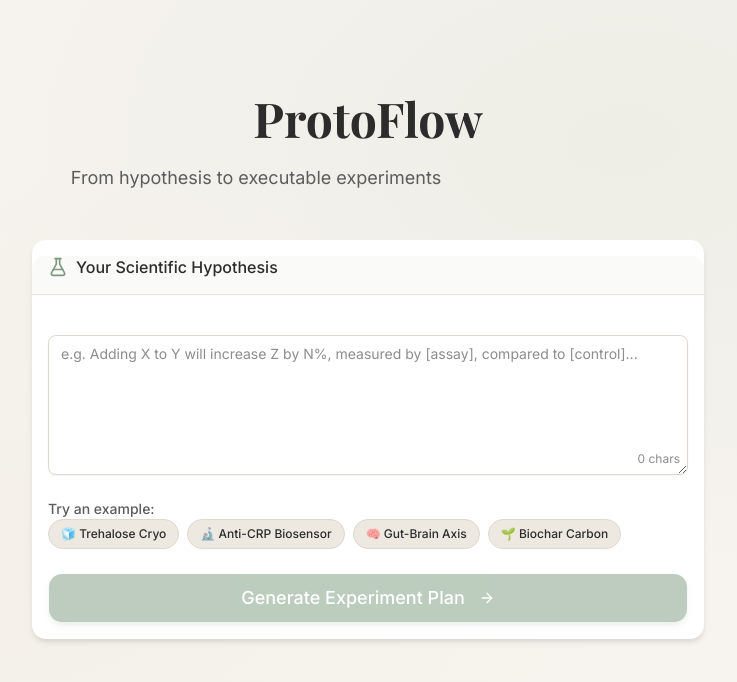
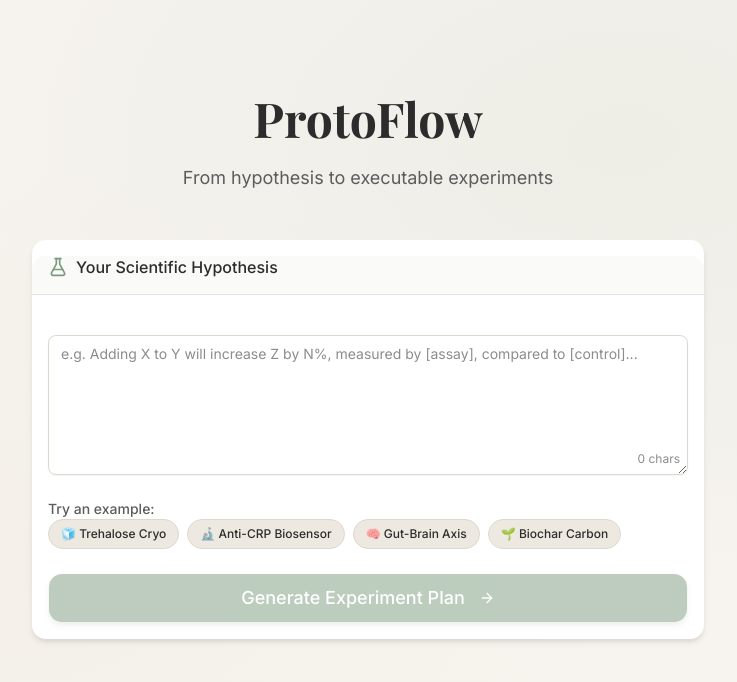
Before and after one commit to SyedaAfiaShah/ProtoFlow, a Next.js app: page / in a window 1280 px wide. Shown: the top 682 px of the page, without its empty margins (272-1009 px from the left). Built offline with nearby package versions, Linux system fonts and the light colour scheme; a web font is replaced by a local one.

Commit message:
fix: remove Hack-Nation badge and center tagline

```diff
--- a/app/page.tsx
+++ b/app/page.tsx
@@ -2,7 +2,7 @@
 
 import { useState } from 'react'
 import { motion, AnimatePresence } from 'framer-motion'
-import { FlaskConical, Loader2, ArrowRight, Sparkles, CheckCircle2, Download } from 'lucide-react'
+import { FlaskConical, Loader2, ArrowRight, CheckCircle2, Download } from 'lucide-react'
 import { Button } from '@/components/ui/button'
 import { Textarea } from '@/components/ui/textarea'
 import { Badge } from '@/components/ui/badge'
@@ -251,10 +251,6 @@ export default function Home() {
               <span className="font-[family-name:var(--font-serif)] italic font-bold text-xl text-[#2C2C2C]">ProtoFlow</span>
             </div>
             <div className="flex items-center gap-3">
-              <Badge variant="outline" className="border-[#7C9A7E] text-[#4A6B4C] bg-[#EBF0EB] py-1">
-                <Sparkles className="w-3 h-3 mr-2" />
-                Hack-Nation 2026
-              </Badge>
               {budgetStatus === 'done' && (
                 <button
                   onClick={handleExportPDF}
@@ -292,7 +288,7 @@ export default function Home() {
                 ProtoFlow
               </h1>
 
-              <p className="font-[family-name:var(--font-sans)] text-[#5C5C5C] text-lg mt-3 max-w-md">
+              <p className="font-[family-name:var(--font-sans)] text-[#5C5C5C] text-lg mt-3 max-w-md mx-auto">
                 From hypothesis to executable experiments
               </p>
             </motion.div>
```
